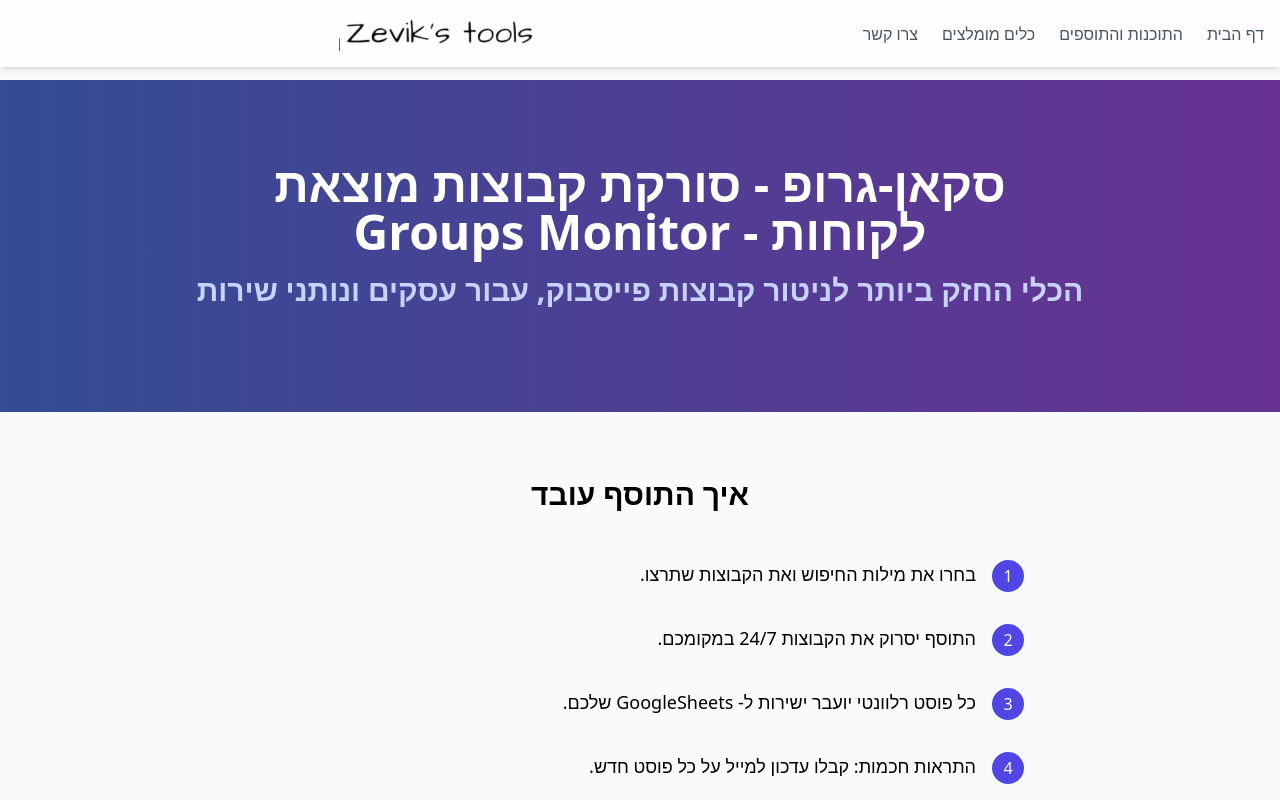
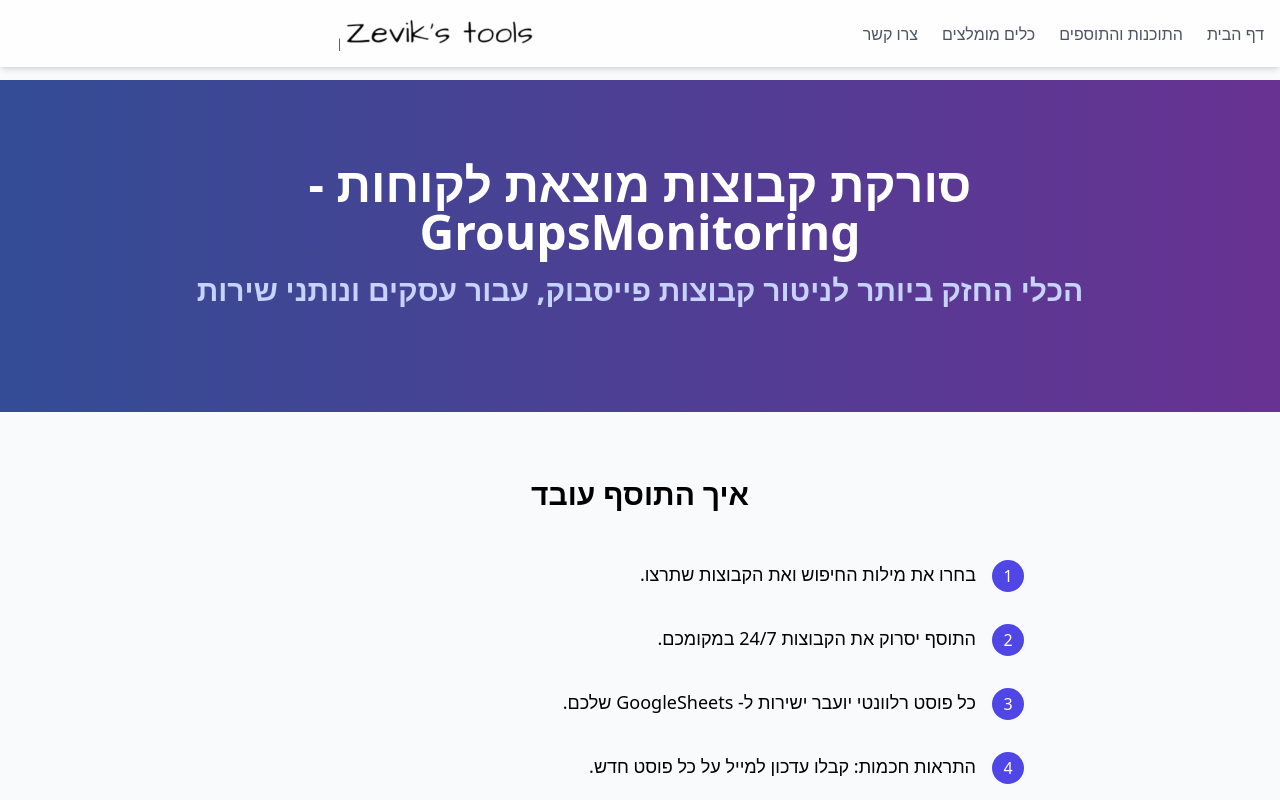
Before and after one commit to Zevik/ZeviksTools, a Next.js app: page /tools/groups-monitor in a window 1280 px wide. Shown: the top 800 px of the page. Built offline with nearby package versions, Linux system fonts and the light colour scheme.

Commit message:
Update main heading to 'סורקת קבוצות מוצאת לקוחות - GroupsMonitoring'

```diff
--- a/app/tools/groups-monitor/page.tsx
+++ b/app/tools/groups-monitor/page.tsx
@@ -76,7 +76,7 @@
           <div className="container mx-auto px-4">
             <div className="max-w-4xl mx-auto text-center">
               <h1 className="text-4xl md:text-5xl font-bold mb-6 animate-fade-in">
-                סקאן-גרופ - סורקת קבוצות מוצאת לקוחות - Groups Monitor
+                סורקת קבוצות מוצאת לקוחות - GroupsMonitoring
                 <span className="block text-2xl md:text-3xl text-indigo-200 mt-4 opacity-0 animate-[fadeIn_0.5s_ease-out_0.3s_forwards]">
                   הכלי החזק ביותר לניטור קבוצות פייסבוק, עבור עסקים ונותני שירות
                 </span>
```
